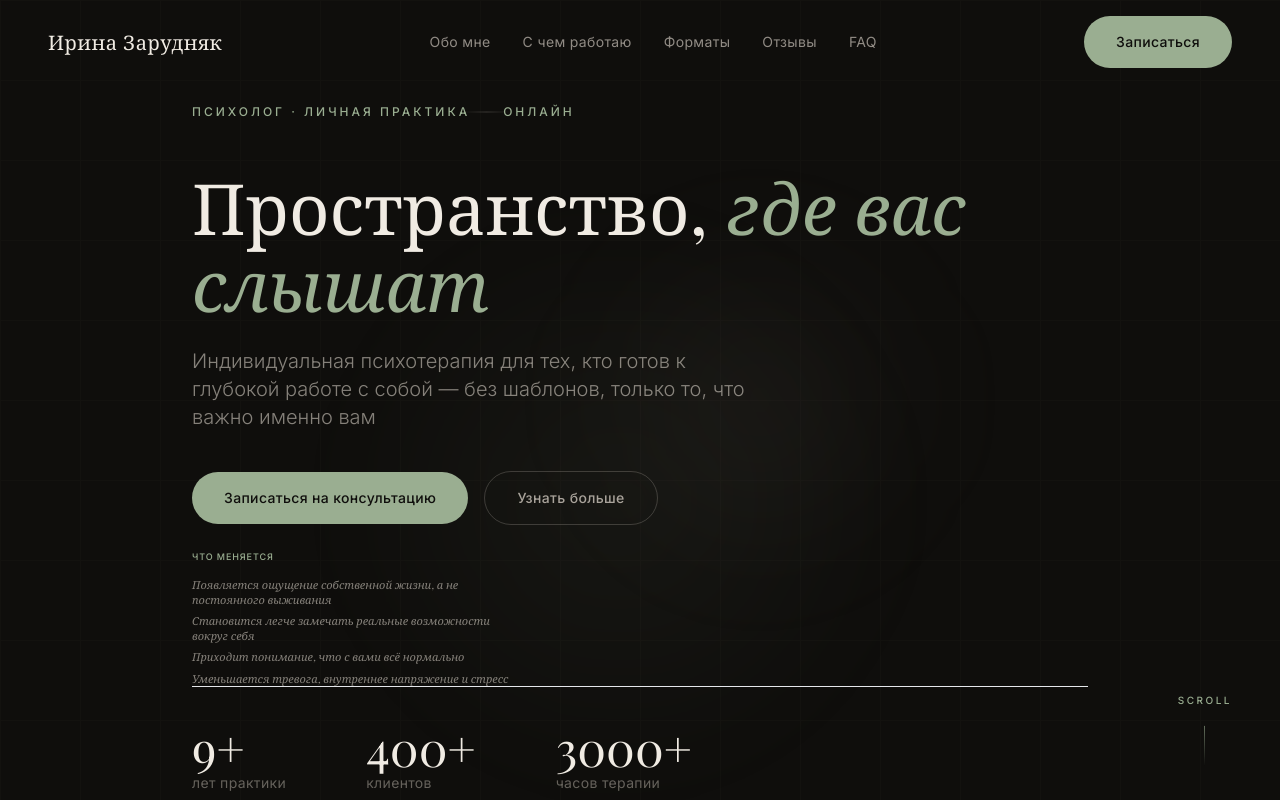
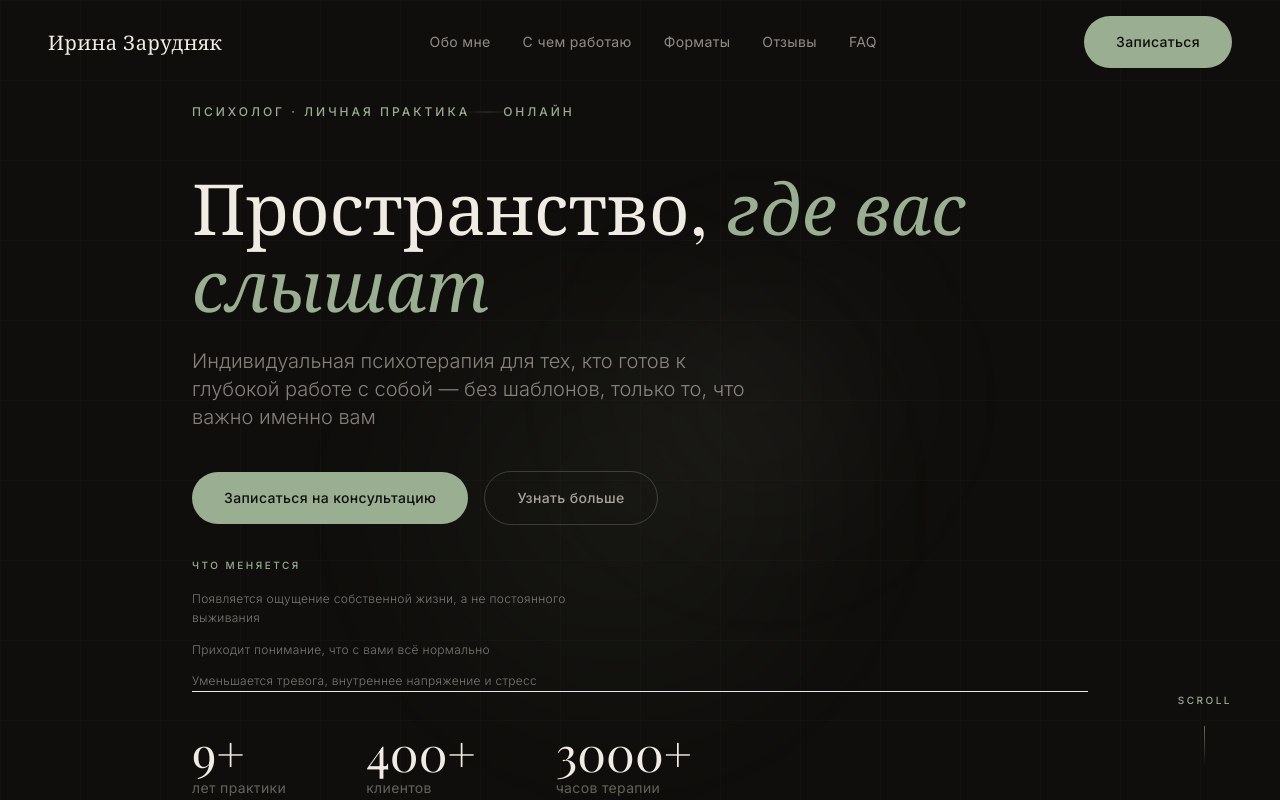
Before and after one commit to gazperious-ai/irina-psychology-site, a React (Vite) app: page / in a window 1280 px wide. Shown: the top 800 px of the page. Built offline with nearby package versions, Linux system fonts and the light colour scheme; a web font is replaced by a local one.

Commit message:
update site

```diff
--- a/src/components/Hero.jsx
+++ b/src/components/Hero.jsx
@@ -86,19 +86,18 @@ export default function Hero() {
         {/* Outcome list */}
         <motion.div
           {...fadeUp(0.7)}
-          className="mt-5 sm:mt-6 max-w-xs hidden sm:block opacity-70"
+          className="mt-6 sm:mt-8 max-w-sm hidden sm:block"
         >
-          <p className="label-text text-[9px] mb-3 tracking-widest">Что меняется</p>
-          <ul className="space-y-1.5">
+          <p className="label-text text-[10px] mb-4">Что меняется</p>
+          <ul className="space-y-3">
             {[
               'Появляется ощущение собственной жизни, а не постоянного выживания',
-              'Становится легче замечать реальные возможности вокруг себя',
               'Приходит понимание, что с вами всё нормально',
               'Уменьшается тревога, внутреннее напряжение и стресс',
             ].map((item) => (
               <li
                 key={item}
-                className="heading-serif text-[11px] font-normal text-[#e8e0d5]/55 leading-snug italic"
+                className="text-xs text-[#e8e0d5]/50 font-light leading-relaxed tracking-wide"
               >
                 {item}
               </li>
```
Also changed, not shown: 2 other files (tests, documents, lock files or other folders).
